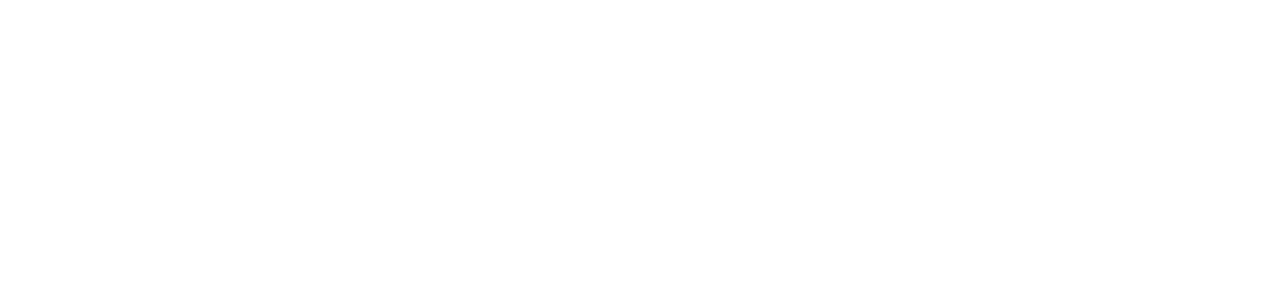
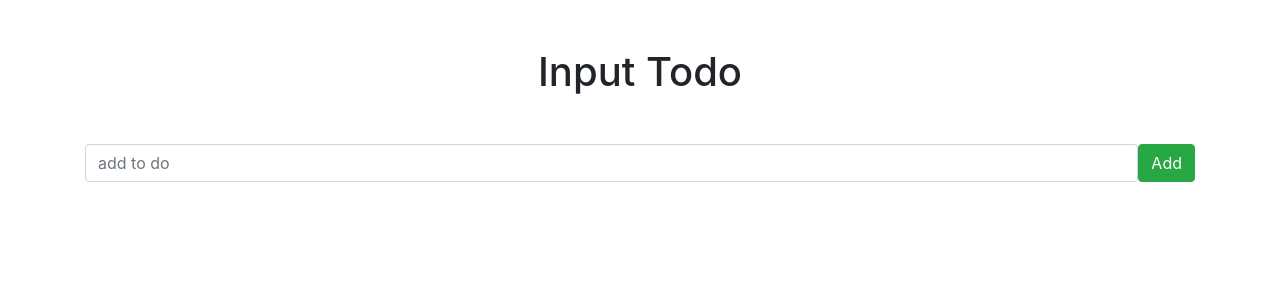
Before and after one commit to joowoonk/Todo-List-PostgreSQL-FrontEnd, a React (Create React App) app in the folder client/: page / in a window 1280 px wide. Shown: the top 300 px of the page. Built offline with nearby package versions, Linux system fonts and the light colour scheme.

Commit message:
basic inputTodo for add to do is looking good, adding functionality now

```diff
--- a/client/src/App.js
+++ b/client/src/App.js
@@ -1,9 +1,16 @@
-import React from "react";
+import React, { Fragment } from "react";
 
 import "./App.css";
+import InputTodo from "./components/InputTodo";
 
 function App() {
-  return <div className="App"></div>;
+  return (
+    <Fragment>
+      <div className="container">
+        <InputTodo />
+      </div>
+    </Fragment>
+  );
 }
 
 export default App;
--- /dev/null
+++ b/client/src/components/InputTodo.js
@@ -0,0 +1,16 @@
+import React, { Fragment, useState } from "react";
+
+const InputTodo = () => {
+  const [description, setDescription] = useState("");
+  return (
+    <Fragment>
+      <h1 className="text-center my-5"> Input Todo</h1>
+      <form className="d-flex">
+        <input type="text" placeholder="add to do" className="form-control" />
+        <button className="btn btn-success">Add</button>
+      </form>
+    </Fragment>
+  );
+};
+
+export default InputTodo;
```
Also changed, not shown: client/src/components/EditTodo.js (added), client/src/components/ListTodos.js (added).
